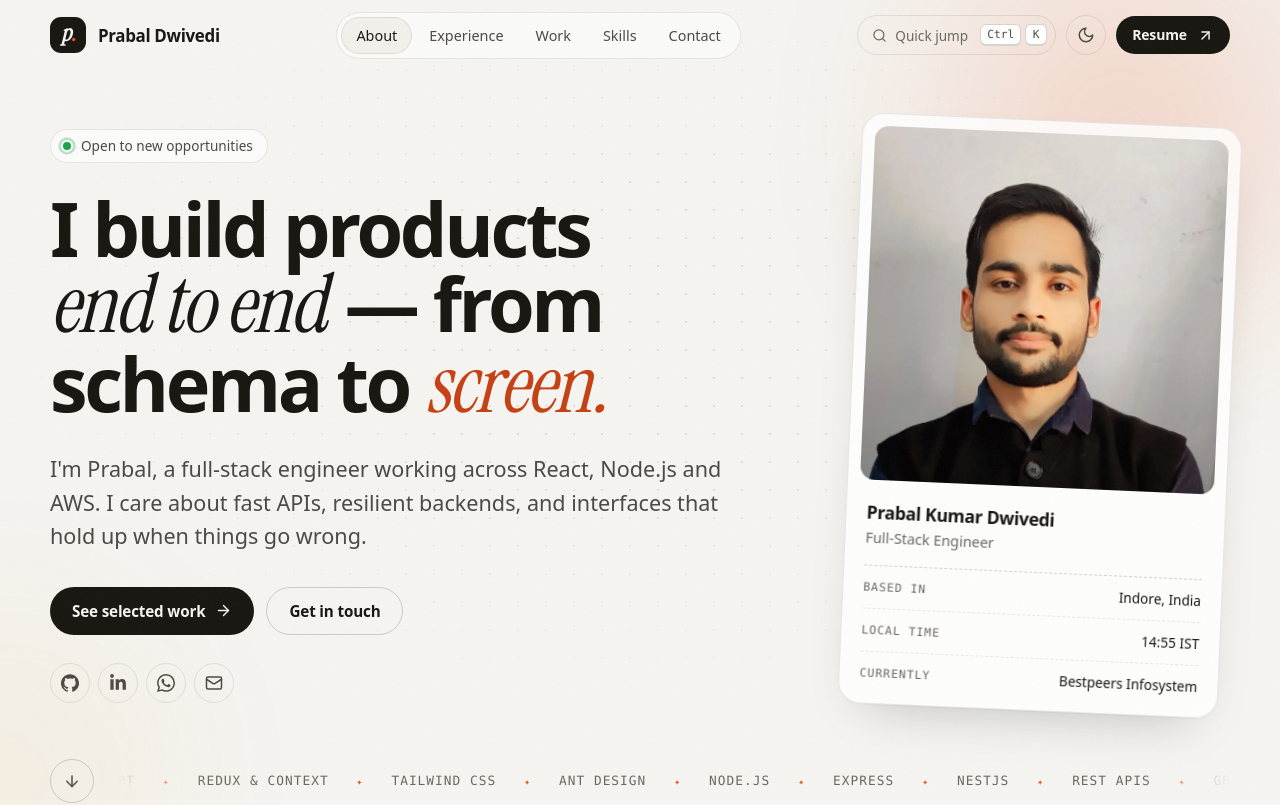
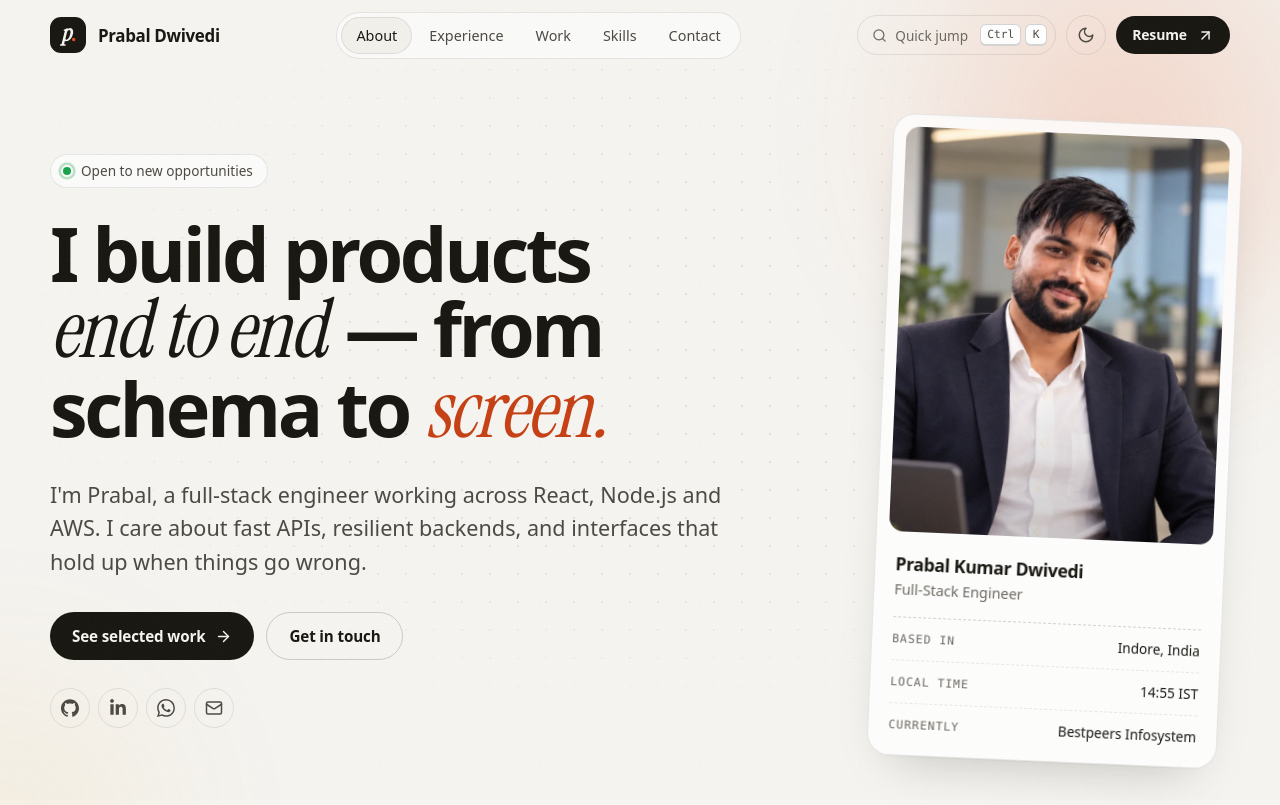
Before and after one commit to RationalPrabal/rationalprabal.github.io, a React (Vite) app: page / in a window 1280 px wide. Shown: the top 805 px of the page. Built offline with nearby package versions, Linux system fonts and the light colour scheme.

Commit message:
Update hero portrait

```diff
--- a/src/components/Hero.css
+++ b/src/components/Hero.css
@@ -160,7 +160,7 @@
 .id-card {
   justify-self: end;
   width: 100%;
-  max-width: 380px;
+  max-width: 350px;
   padding: 12px;
   border-radius: var(--radius-lg);
   border: 1px solid var(--line);
@@ -176,7 +176,7 @@
 }
 .id-photo {
   position: relative;
-  aspect-ratio: 1 / 1;
+  aspect-ratio: 4 / 5;
   border-radius: 14px;
   overflow: hidden;
   background: var(--surface-2);
@@ -354,7 +354,7 @@
     aspect-ratio: 4 / 3;
   }
   .id-photo img {
-    object-position: 50% 30%;
+    object-position: 50% 22%;
   }
   .id-body {
     padding: 14px 6px 6px;
--- a/src/components/Hero.jsx
+++ b/src/components/Hero.jsx
@@ -77,7 +77,7 @@ export default function Hero() {
 
         <aside className="id-card spotlight hero-in" style={{ "--d": 3 }} aria-label="Profile">
           <div className="id-photo">
-            <img src={portrait} alt={`Portrait of ${profile.name}`} width="720" height="720" />
+            <img src={portrait} alt={`Portrait of ${profile.name}`} width="800" height="1000" />
           </div>
           <div className="id-body">
             <div>
```
Also changed, not shown: src/assets/portrait.webp.
